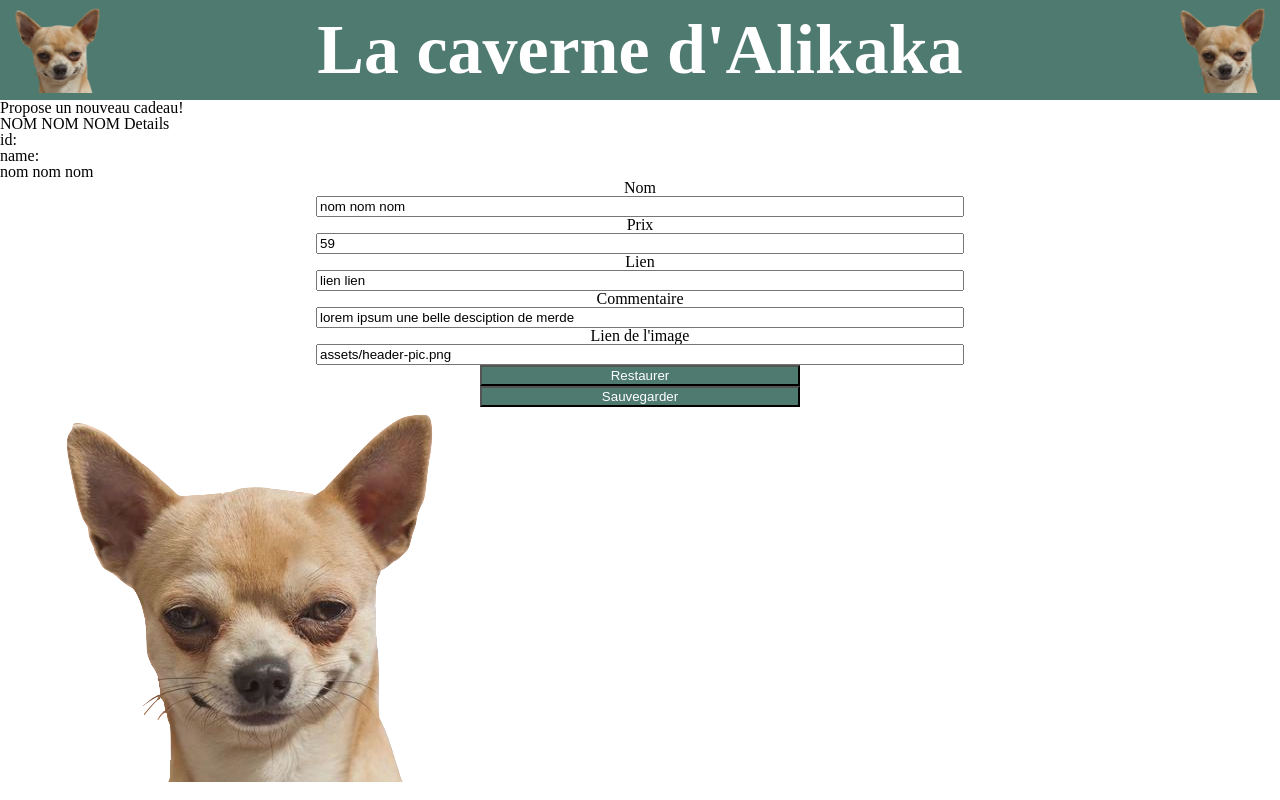
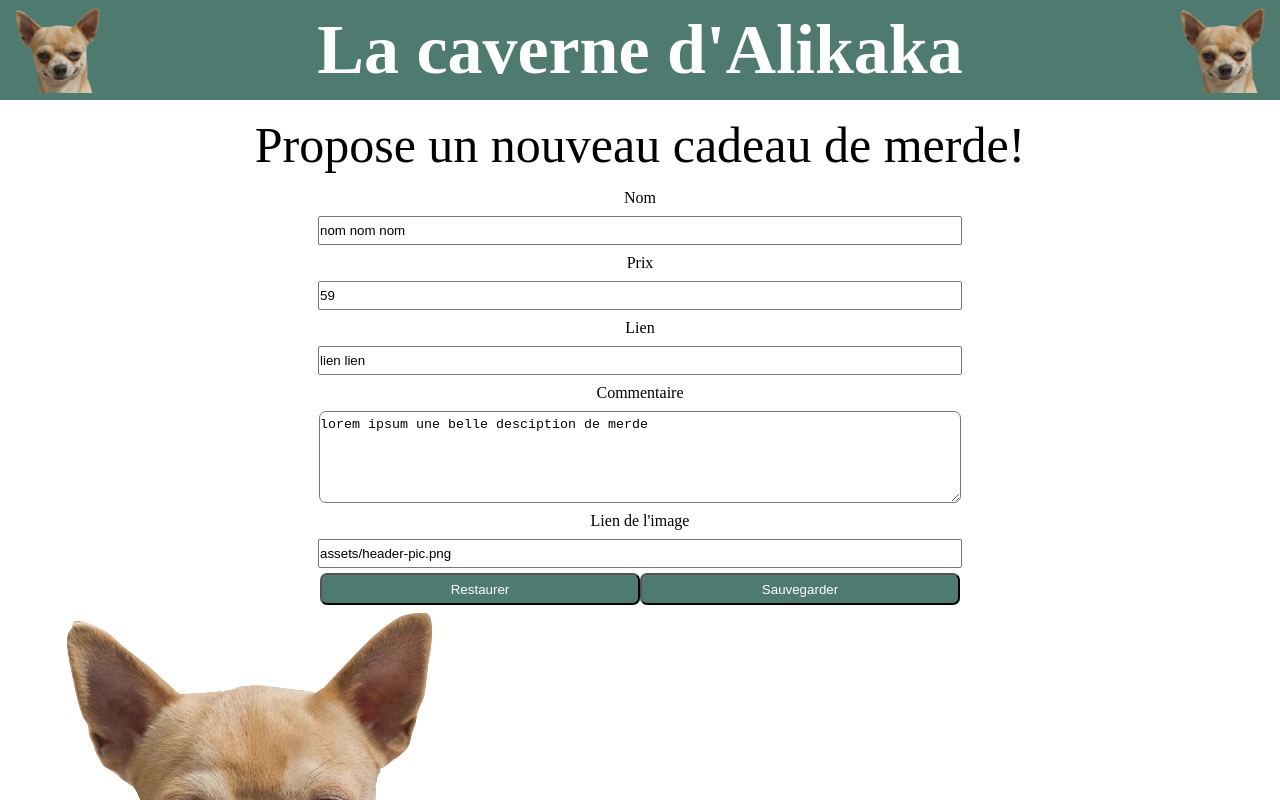
Before and after one commit to BaazDe/Santathon, an Angular app in the folder frontend/santathon/: page / in a window 1280 px wide. Shown: the top 800 px of the page. Built offline with nearby package versions, Linux system fonts and the light colour scheme; a web font is replaced by a local one.

Commit message:
some modifcation

```diff
--- a/frontend/santathon/src/app/formulaire/formulaire.component.html
+++ b/frontend/santathon/src/app/formulaire/formulaire.component.html
@@ -1,9 +1,6 @@
-<p>Propose un nouveau cadeau!</p>
-<h2>{{ newgift.name | uppercase }} Details</h2>
-<div><span>id: </span>{{ newgift.id }}</div>
-<div><span>name: </span>{{ newgift.name }}</div>
-
-<form (ngSubmit)="onSubmit(form)">
+<div class="form-container">
+  <h2>Propose un nouveau cadeau de merde!</h2>
+  <form (ngSubmit)="onSubmit($event)">
     <div>
       <label for="name">Nom</label>
       <input name="name" type="text" [(ngModel)]="newgift.name" required />
@@ -18,18 +15,21 @@
     </div>
     <div>
       <label for="description">Commentaire</label>
-    <input
+      <textarea
         name="description"
         type="text"
         required
         [(ngModel)]="newgift.description"
-    />
+      ></textarea>
     </div>
     <div>
       <label for="image">Lien de l'image</label>
       <input name="image" type="text" [(ngModel)]="newgift.image" required />
     </div>
+    <div class="button-container">
       <button type="reset">Restaurer</button>
       <button type="submit">Sauvegarder</button>
+    </div>
   </form>
+</div>
 <img [src]="newgift.image" />
--- a/frontend/santathon/src/app/formulaire/formulaire.component.scss
+++ b/frontend/santathon/src/app/formulaire/formulaire.component.scss
@@ -1,26 +1,56 @@
 @import "../../styles.scss";
 
-* {
+.form-container {
   display: flex;
   flex-direction: column;
-  justify-content: center;
+
   margin: auto;
+  h2 {
+    font-size: 50px;
+    margin: auto;
+    padding: 10px;
+    margin-top: 10px;
+  }
   label {
+    justify-content: center;
+    display: flex;
     text-align: center;
+    margin: auto;
+    margin-top: 5px;
+    padding: 5px 0 5px 0;
   }
 
-  input {
+  input,
+  textarea {
+    margin: auto;
+    padding: 5px 0 5px 0;
+
+    margin-top: 5px;
+
+    display: flex;
     width: 50%;
     min-width: 300px;
   }
-  input:focus {
+  textarea {
+    height: 6em;
+    border-radius: 7px;
+  }
+  input:focus,
+  textarea:focus {
     background-color: $backgroundColor;
     color: white;
   }
-  button {
-    flex-direction: row;
-    width: 25%;
-    background-color: $backgroundColor;
-    color: white;
+  .button-container {
+    margin-top: 5px;
+    height: 2em;
+    display: flex;
+    justify-content: center;
+    button {
+      flex-direction: row;
+      border-radius: 7px;
+      width: 25%;
+      background-color: $backgroundColor;
+      color: white;
+    }
   }
 }
--- a/frontend/santathon/src/app/formulaire/formulaire.component.ts
+++ b/frontend/santathon/src/app/formulaire/formulaire.component.ts
@@ -14,10 +14,13 @@ export class FormulaireComponent implements OnInit {
     description: "lorem ipsum une belle desciption de merde",
     image: "assets/header-pic.png"
   };
-  onSubmit(e) {
-    e.preventdefault();
+  onSubmit($event) {
+    $event.preventDefault();
+
     // form submitted
     console.log("form submitted");
+    alert("Cadeau de merde ajouté");
+    window.location.reload();
   }
   constructor() {}
 
```
Lines whose indentation alone changed are shown as unchanged.
